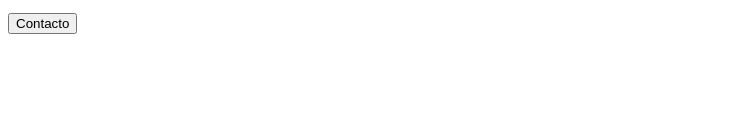
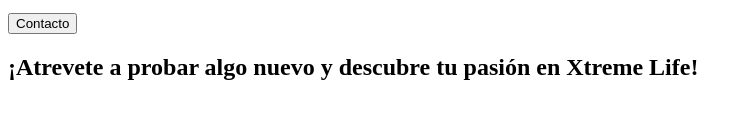
Before and after one commit to YixusGod/first_time, a plain HTML site: page index.html in a window 1280 px wide. Shown: the part 141-260 px from the top of the page, without its empty margins (0-752 px from the left). Drawn offline with Linux system fonts and the light colour scheme.

Commit message:
Titulo de jumbotron

```diff
--- a/index.html
+++ b/index.html
@@ -24,5 +24,10 @@
             <button>Contacto</button>
         </nav>
     </header>
+    <main>
+        <section>
+            <h1>¡Atrevete a probar algo nuevo y descubre tu pasión en Xtreme Life!</h1>
+        </section>
+    </main>
 </body>
 </html>
```
Also changed, not shown: assent/jumbotron.jpg (added).
